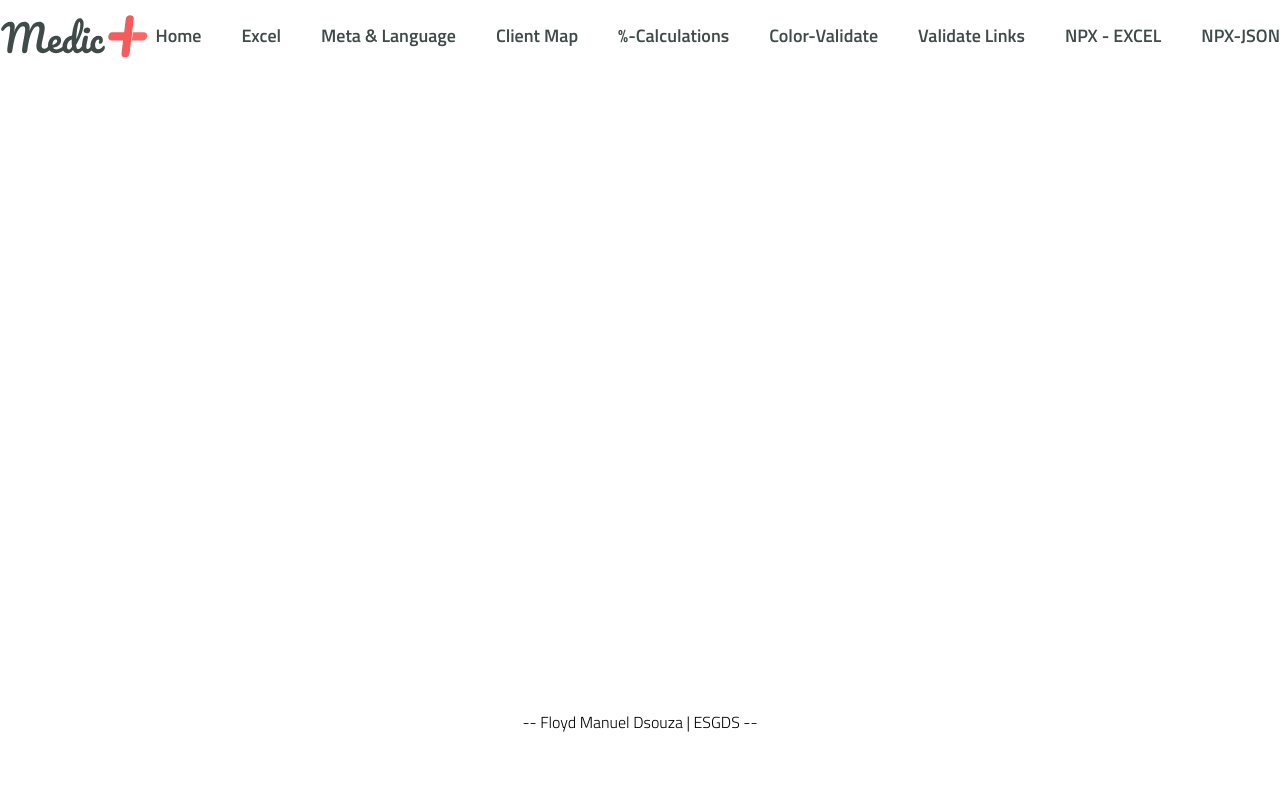
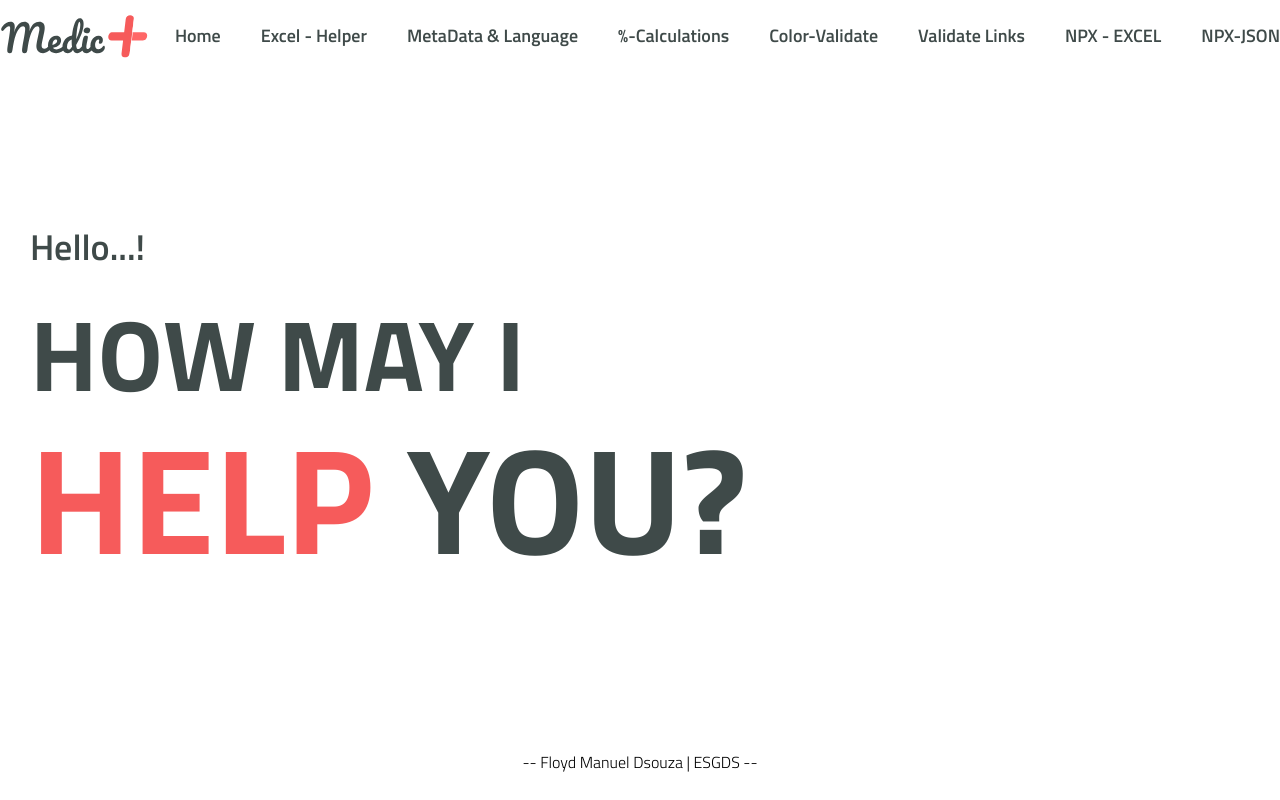
Before and after one commit to floyd-2499/mdb-automation, a React (Create React App) app: page / in a window 1280 px wide. Built offline with nearby package versions, Linux system fonts and the light colour scheme; what languagedetect would draw is missing.

Commit message:
Add pages , home page fix and minor changes

```diff
--- a/src/App.js
+++ b/src/App.js
@@ -11,6 +11,8 @@ import Excel from "./pages/excel";
 import NpxToJson from "./pages/npx-json";
 import '../src/view/layout/styles/global/_styles.scss'
 import PDFReader from "./pages/validate-links";
+import Home from "./pages/home";
+import ColorExcel from "./pages/color-validation";
 
 function App() {
   return (
@@ -18,11 +20,13 @@ function App() {
       <Router>
         <LayoutMain>
           <Routes>
+            <Route path={uris.home} element={<Home />} />
             <Route path={uris.npxExcel} element={<NPXExcel />} />
             <Route path={uris.language} element={<DetectLanguages />} />
             <Route path={uris.excel} element={<Excel />} />
             <Route path={uris.npxToJson} element={<NpxToJson />} />
             <Route path={uris.validateLinks} element={<PDFReader />} />
+            <Route path={uris.colorExcel} element={<ColorExcel />} />
           </Routes>
         </LayoutMain>
       </Router>
--- a/src/pages/field/index.js
+++ b/src/pages/client-mapping/index.js
@@ -134,7 +134,7 @@ const FieldMapper = () => {
             const a = document.createElement('a');
             const date = new Date()
             a.href = url;
-            a.download = `Jitesh Final Check - ${date.toLocaleString()}.xlsx`;
+            a.download = `Final Check - ${date.toLocaleString()}.xlsx`;
             a.click();
             URL.revokeObjectURL(url);
         });
--- a/src/pages/color/index.js
+++ b/src/pages/color-validation/index.js
@@ -278,7 +278,7 @@ const ColorExcel = () => {
             const a = document.createElement('a');
             const date = new Date()
             a.href = url;
-            a.download = `Pritesh Color ${date.toLocaleString()}.xlsx`;
+            a.download = `Color Check ${date.toLocaleString()}.xlsx`;
             a.click();
             URL.revokeObjectURL(url);
         });
--- a/src/pages/detect-language/index.js
+++ b/src/pages/detect-language/index.js
@@ -15,17 +15,17 @@ const tabsData = [
         ref: "metadata"
     },
     {
-        name: "Model - Franc",
+        name: "Detect Languages",
         ref: "model-1"
     },
-    {
-        name: "Model - Language Detect",
-        ref: "model-2"
-    },
+    // {
+    //     name: "Model - Language Detect",
+    //     ref: "model-2"
+    // },
 ]
 
 const DetectLanguages = () => {
-    const [tab, setTab] = useState(tabsData[2]?.ref)
+    const [tab, setTab] = useState(tabsData[1]?.ref)
 
 
     return (
--- a/src/pages/detect-language/pdf-metadata.js
+++ b/src/pages/detect-language/pdf-metadata.js
@@ -254,7 +254,9 @@ const MetaDataOfLinks = () => {
 
     return (
         <div className={styles["page-contents"]}>
-            <h2>Upload Base Excel</h2>
+            <h1>PDF Meta-Data</h1>
+
+            <h3>Upload Base Excel</h3>
             <ExcelFileUploader onFileUpload={handleUploadFile} />
 
             <br />
--- a/src/pages/excel/index.js
+++ b/src/pages/excel/index.js
@@ -5,7 +5,7 @@ import ExcelJS from 'exceljs';
 import MergeExcels from "./merge-excels";
 
 const Excel = () => {
-    const [tab, setTab] = useState('merge-excels')
+    const [tab, setTab] = useState("json-to-excel")
     // Json to Excel
     const [jsonFile, setJsonFile] = useState(null);
     // Excel To JSON
@@ -205,7 +205,7 @@ const Excel = () => {
             <br />
             {tab === "json-to-excel" && (
                 <div className={styles['page-contents']}>
-                    <h3>Convert Excel to JSON</h3>
+                    <h3>Convert JSON to Excel</h3>
                     <input type="file" onChange={handleUploadJsonFile} />
                     <button onClick={handleUpload}>Upload and Convert</button>
                 </div>
--- a/src/pages/excel/merge-excels.js
+++ b/src/pages/excel/merge-excels.js
@@ -140,7 +140,7 @@ const MergeExcels = () => {
             const url = URL.createObjectURL(blob);
             const a = document.createElement('a');
             a.href = url;
-            a.download = `Swathi Merged.xlsx`;
+            a.download = `Merged Excel.xlsx`;
             a.click();
             URL.revokeObjectURL(url);
         });
@@ -156,7 +156,6 @@ const MergeExcels = () => {
             <br />
             <br />
 
-
             {loadSuccess && (
                 <div>
                     <h1>JSON to Excel Converter</h1>
--- /dev/null
+++ b/src/pages/home/index.js
@@ -0,0 +1,20 @@
+import React from "react"
+import styles from "./styles.module.scss"
+
+export default function Home() {
+
+  return (
+    <div className={styles["home-page"]}>
+      <div className={styles["hero-section"]}>
+        <div className={styles["hero-section-text"]}>
+          <div className={styles["title-top"]}>Hello...!</div>
+          <div className={styles["main-text"]}>
+            <div className={styles["line-1"]}>HOW MAY I</div>
+            <div className={styles["line-2"]}><span className={styles["highlight-text"]}>HELP</span> YOU?</div>
+          </div>
+
+        </div>
+      </div>
+    </div>
+  )
+}
--- /dev/null
+++ b/src/pages/home/styles.module.scss
@@ -0,0 +1,47 @@
+.home-page {
+    width: 100%;
+    height: 100%;
+
+    .hero-section {
+        width: 100%;
+        height: 75vh;
+        display: flex;
+        align-items: center;
+        justify-content: center;
+
+        &-text {
+            width: 100%;
+            display: flex;
+            align-items: flex-start;
+            justify-content: flex-start;
+            flex-direction: column;
+            margin-top: 30px;
+            color: #3f4a49;
+
+            .title-top {
+                font-size: 36px;
+                font-weight: 600;
+            }
+
+            .main-text {
+                font-weight: 700;
+                max-width: 60%;
+
+                .line-1 {
+                    font-size: 100px;
+                    line-height: 100px;
+                    margin-top: 30px;
+                    margin-bottom: -20px;
+                }
+
+                .line-2 {
+                    font-size: 150px;
+                }
+
+                .highlight-text {
+                    color: #f65b5b;
+                }
+            }
+        }
+    }
+}
--- a/src/view/layout/header/index.js
+++ b/src/view/layout/header/index.js
@@ -14,7 +14,7 @@ const Header = () => {
                     Home
                 </a>
                 <a href={uris.excel} className={styles["header-nav"]}>
-                    Excel
+                    Excel - Helper
                 </a>
                 {/* <a href={uris.multiExcel} className={styles["header-nav"]}>
                     Multi -Excel
@@ -23,11 +23,11 @@ const Header = () => {
                     Meta Data
                 </a> */}
                 <a href={uris.language} className={styles["header-nav"]}>
-                    Meta & Language
+                    MetaData & Language
                 </a>
-                <a href={uris.fieldMapper} className={styles["header-nav"]}>
+                {/* <a href={uris.fieldMapper} className={styles["header-nav"]}>
                     Client Map
-                </a>
+                </a> */}
                 <a href={uris.fieldCalculations} className={styles["header-nav"]}>
                     %-Calculations
                 </a>
--- a/src/view/layout/styles.module.scss
+++ b/src/view/layout/styles.module.scss
@@ -11,7 +11,7 @@
   }
 
   .layout-body-wrapper {
-    min-height: 80vh;
+    min-height: 85vh;
     width: 100%;
     max-width: 1450px;
     padding: 30px;
```
Also changed, not shown: src/pages/index.js (deleted, +0 -22 lines), 1 other file (tests, documents, lock files or other folders).
